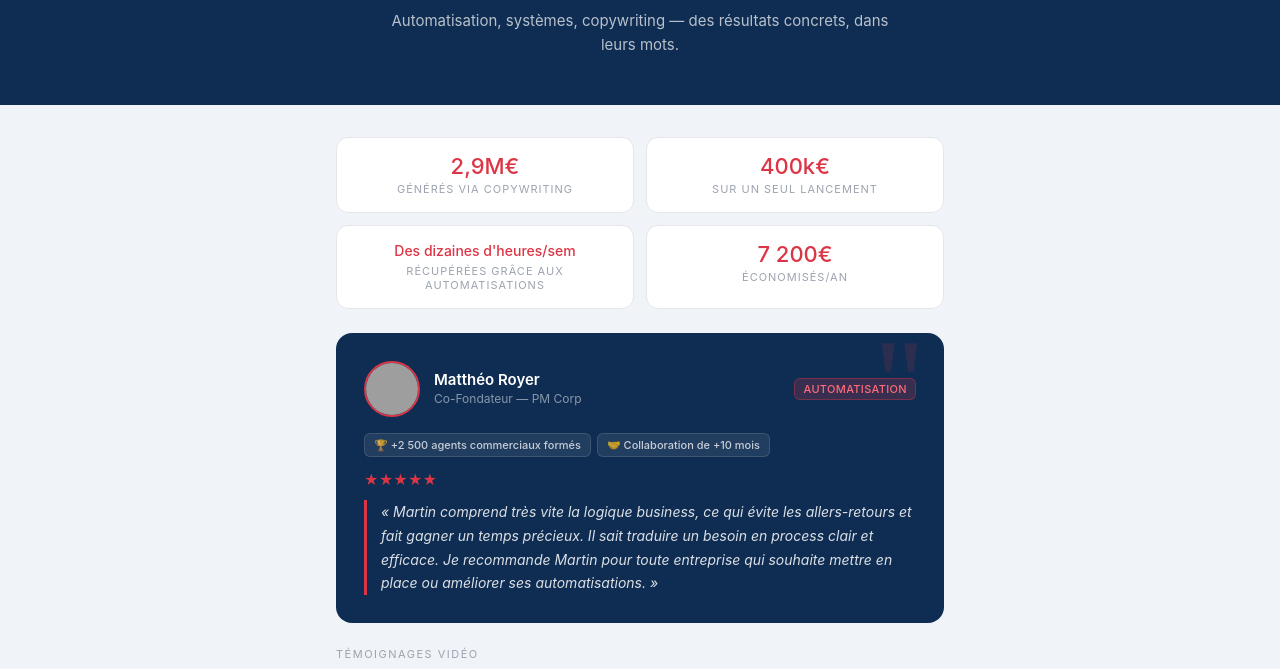
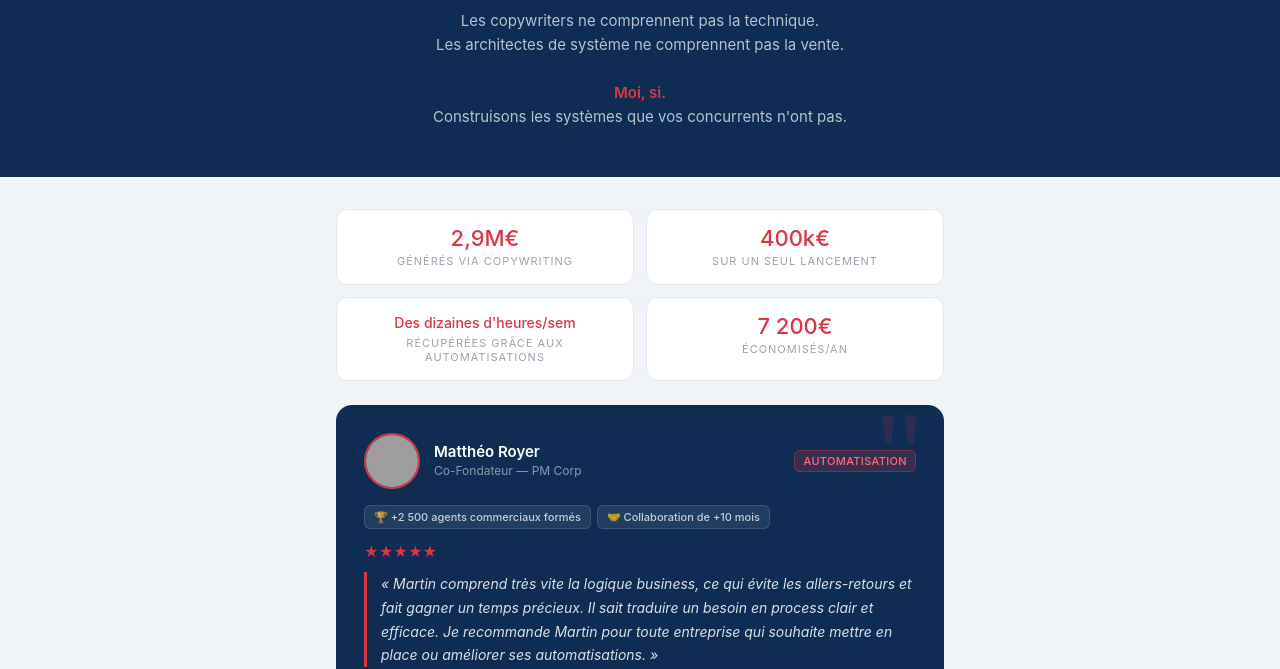
Before and after one commit to martinmenez29/t-moignages, a plain HTML site: page index.html in a window 1280 px wide. Shown: the part 171-840 px from the top of the page. Drawn offline with Linux system fonts and the light colour scheme; grey boxes are pictures that could not be loaded.

Commit message:
Update header subtitle with positioning statement
https://claude.ai/code/session_0182Jm57JpmJRqYBctswZ4SA

```diff
--- a/index.html
+++ b/index.html
@@ -473,7 +473,7 @@
 <div class="header">
   <div class="eyebrow">Martin Menez</div>
   <h1>Ils m'ont fait confiance.<br/><em>Et ils en parlent.</em></h1>
-  <p>Automatisation, systèmes, copywriting — des résultats concrets, dans leurs mots.</p>
+  <p>Les copywriters ne comprennent pas la technique.<br/>Les architectes de système ne comprennent pas la vente.<br/><br/><em style="color:#dc3545;font-style:normal;font-weight:600;">Moi, si.</em><br/>Construisons les systèmes que vos concurrents n'ont pas.</p>
 </div>
 
 <div class="main">
```
